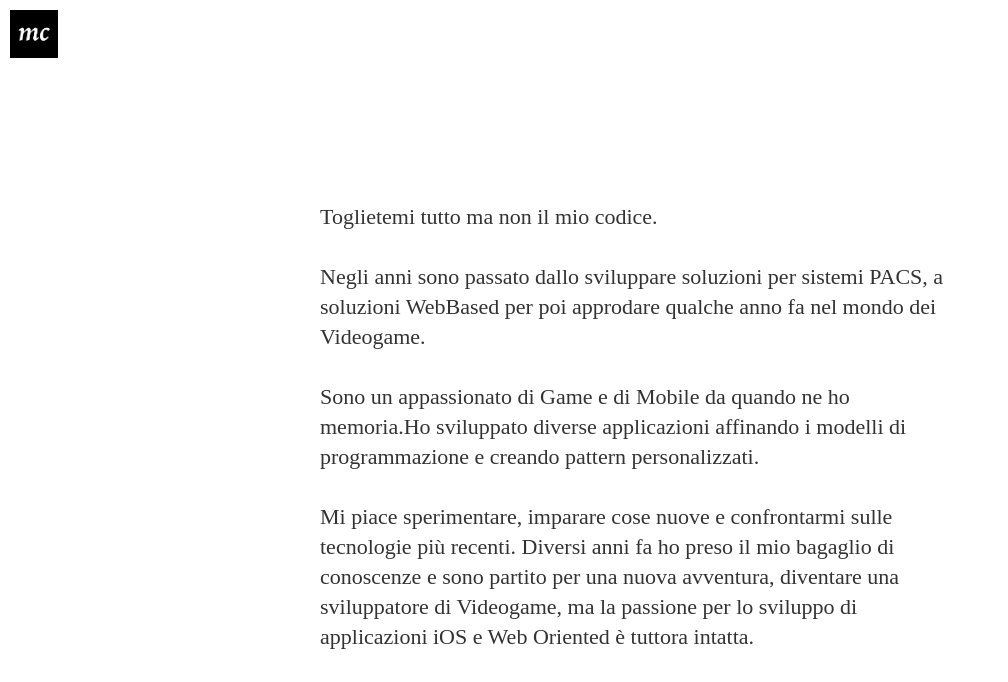
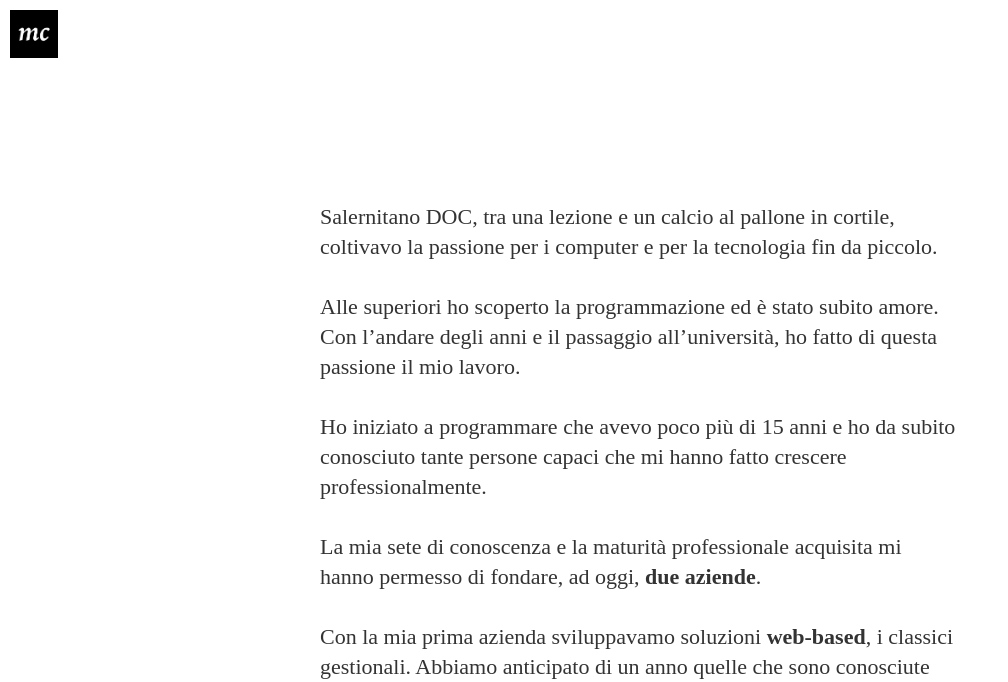
Before and after one commit to mikone/mikone.github.io, a Jekyll site: the page built from _posts/2017-04-07-MyHomepage.markdown, in a window 1280 px wide and 1400 px high. Shown: the top 682 px of the window, without its empty margins (0-1008 px from the left). Built offline with Jekyll 4.4.1, drawn with Linux system fonts in a browser that asks for light colours; nearby versions of some CDN libraries; some web fonts are replaced; some of the changed text lies outside the part shown; grey boxes are pictures that could not be loaded.

Commit message:
Push relativo alla modifica della mia descrizione

```diff
--- a/_posts/2017-04-07-MyHomepage.markdown
+++ b/_posts/2017-04-07-MyHomepage.markdown
@@ -5,12 +5,45 @@ date:   2014-11-30 14:34:25
 categories:
 tags: home
 ---
-Toglietemi tutto ma non il mio codice.
 
-Negli anni sono passato dallo sviluppare soluzioni per sistemi PACS, a soluzioni WebBased per poi approdare qualche anno fa nel mondo dei Videogame.
+Salernitano DOC, tra una lezione e un calcio al pallone in cortile, coltivavo la passione per i computer e per la tecnologia fin da piccolo.
 
-Sono un appassionato di Game e di Mobile da quando ne ho memoria.Ho sviluppato diverse applicazioni affinando i modelli di programmazione e creando pattern personalizzati.
+Alle superiori ho scoperto la programmazione ed è stato subito amore.
+Con l’andare degli anni e il passaggio all’università, ho fatto di questa passione il mio lavoro.
 
-Mi piace sperimentare, imparare cose nuove e confrontarmi sulle tecnologie più recenti. Diversi anni fa ho preso il mio bagaglio di conoscenze e sono partito per una nuova avventura, diventare una sviluppatore di Videogame, ma la passione per lo sviluppo di applicazioni iOS e Web Oriented è tuttora intatta.
+Ho iniziato a programmare che avevo poco più di 15 anni e ho da subito conosciuto tante persone capaci che mi hanno fatto crescere professionalmente.
 
-<div class='buzz' style='position: relative; padding-bottom: 60%; padding-top: 80px; height: 0; overflow: hidden;'><iframe src='https://buzzoole.com/z94jMrne6EzEMq3g/influence' width='100%' height='100%' style='position: absolute; top: 0; left: 0; width: 100%; height: 100%; border: none;' scrolling='no'></iframe></div>
+La mia sete di conoscenza e la maturità professionale acquisita mi hanno permesso di fondare, ad oggi, <strong>due aziende</strong>.
+
+Con la mia prima azienda sviluppavamo soluzioni <strong>web-based</strong>, i classici gestionali.
+Abbiamo anticipato di un anno quelle che sono conosciute con il nome di applicazioni in Cloud.
+
+Successivamente è nato l’iPhone e ho cavalcato l’onda delle Apps per <strong>iOS</strong>.
+Ho lavorato per oltre 2 anni allo sviluppo nativo della app e ancora oggi in segreto mi diverto a programmare applicazioni per me stesso.
+
+
+In quel momento capisco che serve un ulteriore salto di qualità e nel 2011 ho fondato ”Mangatar”.
+Con Mangatar ho sviluppato nuove competenze, sono diventato un <strong>Digital Entrepreneur</strong> ed ho intrapreso l’avventura dello sviluppo di videogame.
+
+Negli ultimi sei anni ho vinto diverse competizioni per <strong>Startup</strong> e lavorato con clienti come <strong>Digital Bros</strong>.
+Oggi, questo ciclo di maturazione mi ha portato a voler fare ancora una volta qualcosa di nuovo e a cercare nuovi stimoli e problemi da risolvere.
+
+Si è capito che mi piacciono le sfide?
+
+Nonostante la diversità dei progetti sui quali ho lavorato, ogni volta mi sono trovato ad affrontare problemi che, mi hanno dato al possibilità d’imparare e moltiplicare le mie capacità ma continuo a studiare e imparare nuove tecnologie.
+
+In pratica sono un <strong>Full Stack Developer</strong>.
+
+Forse ti stai chiedendo: ma quindi sei sempre chiuso in un posto buio con le mani sulla tastiera?
+
+Assolutamente no, mi piace lasciarmi contaminare dalle persone e partecipo spesso ad eventi. Questo mi permette di entrare in contatto con tante altre persone che possono trasmettermi nuovi stimoli e nuove conoscenze.
+
+Nel tempo libero che mi rimane (avendo dovuto abbandonare il pallone in cortile), pratico il CROSSFIT, che come per la programmazione, mi ha travolto la vita. E’ uno stimolo a migliorarsi sempre e accettare giorno dopo giorno una sfida più difficile.
+
+Come quando ero un ragazzetto, oggi il mio obiettivo è non fermarmi mai e in questo momento nel quale stai leggendo, sono in attesa della prossima sfida, quindi ti invito a metterti in contatto con me.
+
+Forse non ti ho detto proprio tutto tutto su di me, prova a dare uno sguardo al mio profilo [Linkedin](https://www.linkedin.com/in/michelecriscuolo/).
+
+
+
+<div class='buzz' style='position: relative; padding-bottom: 60%; padding-top: 8\0px; height: 0; overflow: hidden;'><iframe src='https://buzzoole.com/z94jMrne6EzEMq3g/influence' width='100%' height='100%' style='position: absolute; top: 0; left: 0; width: 100%; height: 100%; border: none;' scrolling='no'></iframe></div>
```
Also changed, not shown: 3 other files.
